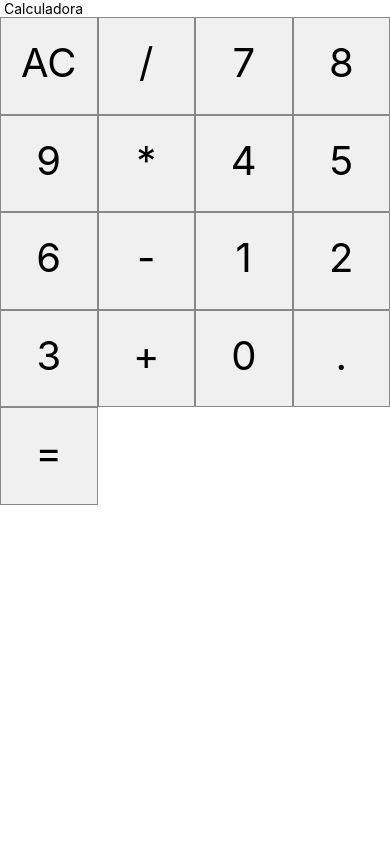
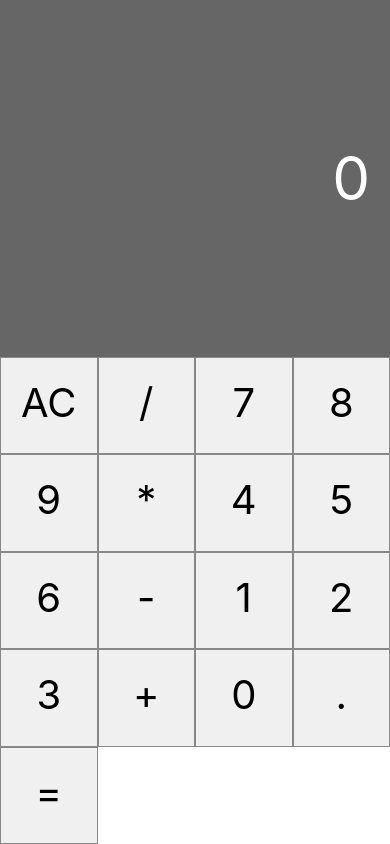
Before and after one commit to CaioKWY/calculadora, a React Native app: screen / in a window 390 px wide. Built offline with nearby package versions, Linux system fonts and the light colour scheme.

Commit message:
ajuste App componente Display

```diff
--- a/App.js
+++ b/App.js
@@ -1,13 +1,21 @@
-import React from 'react';
+import React, { Component } from 'react';
 import {
   SafeAreaView, StyleSheet, Text, View
 } from 'react-native';
 import Button from './src/components/Button';
+import Display from './src/components/Display';
 
-export default function App() {
+export default class App extends Component {
+
+  state = {
+    displayValue: "0"
+  }
+
+  render() {
     return (
-    <SafeAreaView style={styles.sectionContainer}>
-      <Text style={styles.sectionTitle}> Calculadora</Text>
+      <View style={styles.sectionContainer}>
+
+        <Display value={this.state.displayValue} />
 
         <View style={styles.button}>
           <Button label='AC' />
@@ -29,8 +37,9 @@
           <Button label='=' />
         </View>
 
-    </SafeAreaView>
+      </View>
     );
+  }
 }
 
 const styles = StyleSheet.create({
--- a/src/components/Display.js
+++ b/src/components/Display.js
@@ -3,4 +3,25 @@
   StyleSheet,
   Text,
   View,
-} from react - native
+} from 'react-native'
+
+const styles = StyleSheet.create({
+  display: {
+    flex: 1,
+    padding: 20,
+    justifyContent: 'center',
+    backgroundColor: 'rgba(0,0,0,0.6)',
+    alignItems: 'flex-end'
+  },
+  displayValue: {
+    fontSize: 60,
+    color: '#fff',
+  }
+})
+
+export default props =>
+  <View style={styles.display}>
+    <Text style={styles.displayValue}
+      numberOfLines={1}>{props.value}
+    </Text>
+  </View>
```
Lines whose indentation alone changed are shown as unchanged.
